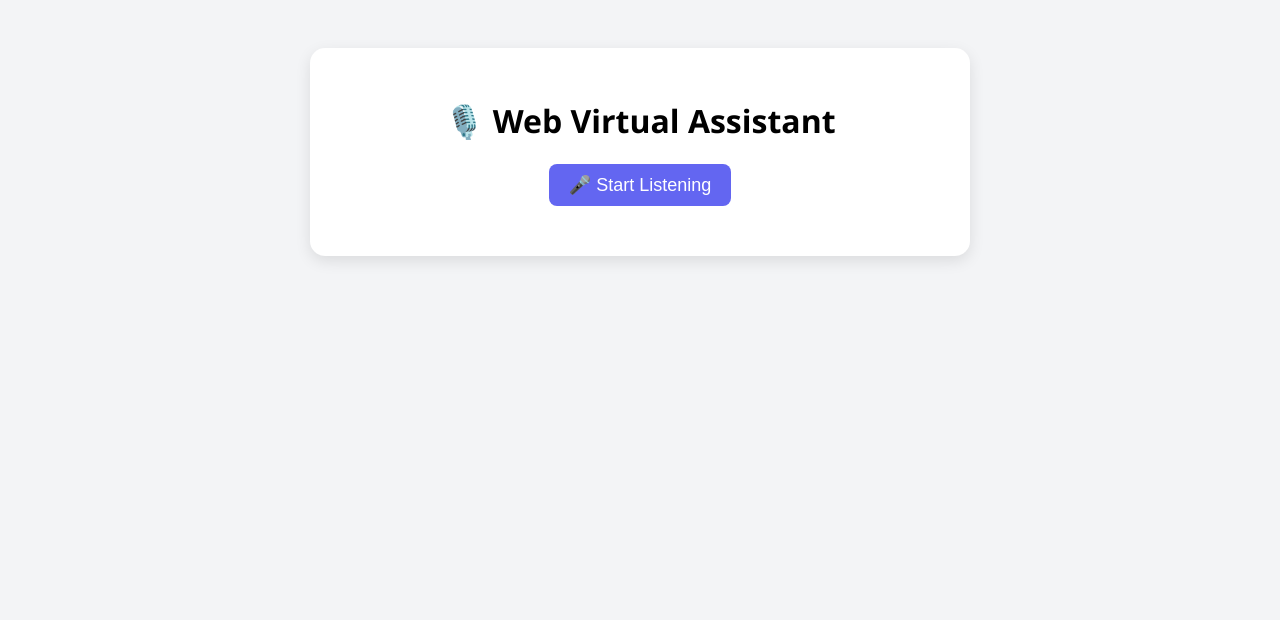
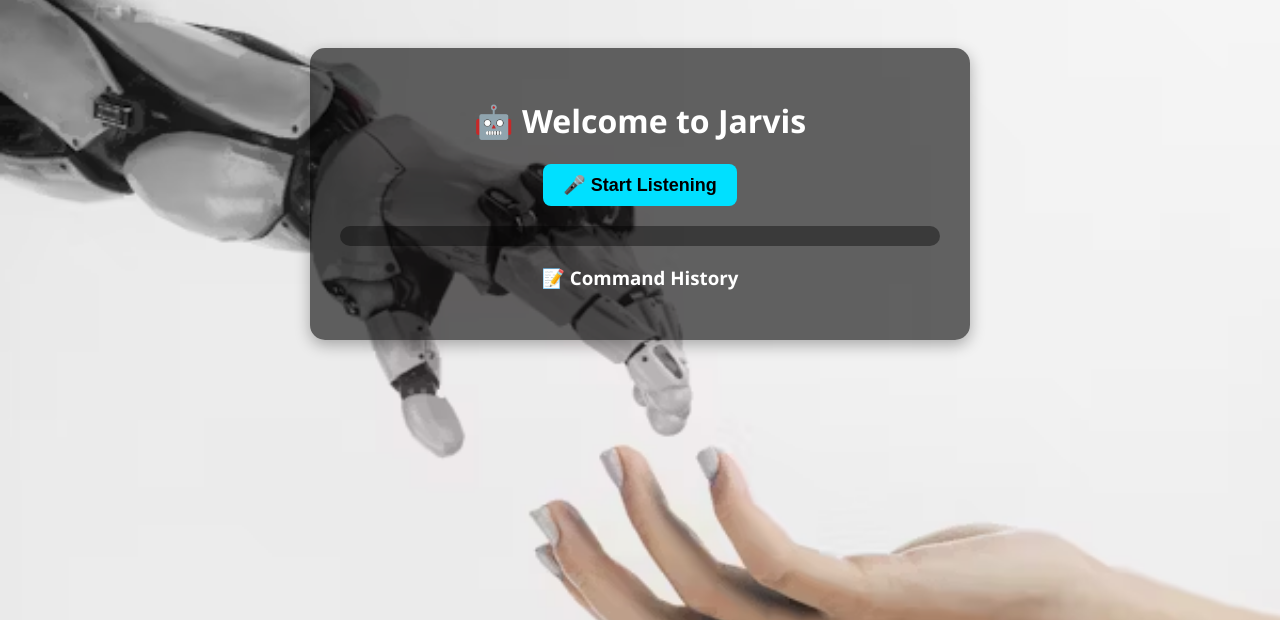
Before and after one commit to Mukesh0512/Virtual-Assistant-by-using-Python, a Flask app: page / in a window 1280 px wide. Shown: the top 620 px of the page. Run offline with Flask 3, Linux system fonts and the light colour scheme.

Commit message:
Updated Functionality

```diff
--- a/app.py
+++ b/app.py
@@ -1,6 +1,7 @@
 from flask import Flask, render_template, request, jsonify
 import webbrowser
 import os
+import random
 
 app = Flask(__name__)
 
@@ -13,8 +14,55 @@ def process():
     data = request.get_json()
     command = data.get("message", "").lower()
 
-    # Web actions
-    if "open youtube" in command:
+    reply = "Sorry, I can't handle that command yet."
+
+    # Sarcastic mode responses
+    sarcastic_mode = any(word in command for word in ["sarcastic", "mood", "mood mode"])
+    if sarcastic_mode:
+        responses = [
+            "Oh wow, another command... how original 🙄",
+            "Seriously? I was just relaxing.",
+            "Sure, let me drop everything and serve you like the digital butler I am 😏"
+        ]
+        reply = random.choice(responses)
+        return jsonify({"reply": reply})
+
+    # Greetings
+    if "jarvis" in command or "hello jarvis" in command:
+        reply = "Hi Developer, how can I assist you today?"
+
+    # Custom talks
+    elif "how are you" in command:
+        responses = [
+            "Running 99.99% error-free!",
+            "Doing great, just debugging myself.",
+            "As good as code can get!",
+            "Faster than ever. What’s next?"
+        ]
+        reply = random.choice(responses)
+
+    elif "tell me a joke" in command:
+        jokes = [
+            "Why do programmers prefer dark mode? Because light attracts bugs!",
+            "Why did the function stop calling? Because it had constant arguments!",
+            "Debugging: Being the detective in a crime movie where you are also the murderer."
+        ]
+        reply = random.choice(jokes)
+
+    elif "what's your name" in command:
+        reply = "I’m Jarvis, your personal voice assistant. And part-time superhero sidekick."
+
+    elif "who created you" in command:
+        reply = "I was created by the amazing Mukesh Soni — genius, visionary, legend!"
+
+    elif "thank you" in command:
+        reply = "You're always welcome, boss."
+
+    elif "do you love me" in command:
+        reply = "I'm just a script, but if I could feel... I'd say you're pretty cool. 💙"
+
+    # Web opening commands
+    elif "open youtube" in command:
         webbrowser.open("https://youtube.com")
         reply = "Opening YouTube."
     elif "open google" in command:
@@ -26,8 +74,9 @@ def process():
     elif "open linkedin" in command:
         webbrowser.open("https://linkedin.com")
         reply = "Opening LinkedIn."
-    else:
-        reply = "Sorry, I can't handle that command yet."
+    elif "shutdown" in command:
+        os._exit(0)
+
 
     return jsonify({"reply": reply})
 
--- a/static/js/script.js
+++ b/static/js/script.js
@@ -1,10 +1,60 @@
 const SpeechRecognition = window.SpeechRecognition || window.webkitSpeechRecognition;
+
+const bgMusic = document.getElementById("bg-music");
+const startupSound = document.getElementById("startup-sound");
+const shutdownSound = document.getElementById("shutdown-sound");
+const errorSound = document.getElementById("error-sound");
+
+const historyList = document.getElementById("command-history");
+const startBtn = document.getElementById("start-btn");
+
+function playStartup() {
+  startupSound.play();
+}
+
+function playShutdown() {
+  shutdownSound.play();
+}
+
+function playError() {
+  errorSound.play();
+}
+
+function typeWriterEffect(text, elementId) {
+  let i = 0;
+  const speed = 30;
+  const target = document.getElementById(elementId);
+  target.innerText = "";
+
+  const typing = setInterval(() => {
+    target.innerText += text.charAt(i);
+    i++;
+    if (i >= text.length) clearInterval(typing);
+  }, speed);
+}
+
+function addToHistory(command, response) {
+  const li = document.createElement("li");
+  li.textContent = `🗣️ ${command} → 💬 ${response}`;
+  li.onclick = () => {
+    document.getElementById("user-text").innerText = "You said: " + command;
+    typeWriterEffect(response, "response-text");
+    speak(response);
+  };
+  historyList.prepend(li);
+}
+
+function speak(text) {
+  const utterance = new SpeechSynthesisUtterance(text);
+  utterance.lang = 'en-US';
+  speechSynthesis.speak(utterance);
+}
 
 if (SpeechRecognition) {
   const recognition = new SpeechRecognition();
   recognition.lang = 'en-US';
 
-  document.getElementById("start-btn").addEventListener("click", () => {
+  startBtn.addEventListener("click", () => {
     recognition.start();
   });
 
@@ -14,16 +64,15 @@ if (SpeechRecognition) {
 
     fetch("/process", {
       method: "POST",
-      headers: {
-        "Content-Type": "application/json"
-      },
+      headers: { "Content-Type": "application/json" },
       body: JSON.stringify({ message: userSpeech })
     })
     .then(res => res.json())
     .then(data => {
+      typeWriterEffect(data.reply, "response-text");
       speak(data.reply);
+      addToHistory(userSpeech, data.reply);
 
-      // Auto-link + click method (avoids popup block)
       const link = document.getElementById("fake-link");
       if (data.reply.includes("Opening YouTube")) {
         link.href = "https://youtube.com";
@@ -38,19 +87,19 @@ if (SpeechRecognition) {
         link.href = "https://linkedin.com";
         link.click();
       }
+    })
+    .catch(err => {
+      console.error(err);
+      typeWriterEffect("⚠️ Error occurred!", "response-text");
+      playError();
     });
   };
 
   recognition.onerror = (event) => {
     alert("🎤 Microphone error: " + event.error);
+    playError();
   };
-
 } else {
   alert("Speech Recognition not supported in this browser.");
+  playError();
 }
-
-function speak(text) {
-  const utterance = new SpeechSynthesisUtterance(text);
-  utterance.lang = 'en-US';
-  speechSynthesis.speak(utterance);
-}
--- a/static/style.css
+++ b/static/style.css
@@ -1,23 +1,26 @@
 body {
-  background: #f3f4f6;
+  background: url('/static/ai-bg.jpg') no-repeat center center fixed;
+  background-size: cover;
   font-family: 'Segoe UI', Tahoma, Geneva, Verdana, sans-serif;
   text-align: center;
   padding: 40px;
+  color: #ffffff; /* Makes text readable on dark bg */
 }
 
 .container {
   max-width: 600px;
   margin: auto;
-  background: #ffffff;
+  background: rgba(0, 0, 0, 0.6); /* translucent overlay */
   padding: 30px;
   border-radius: 15px;
-  box-shadow: 0 5px 15px rgba(0,0,0,0.1);
+  box-shadow: 0 5px 15px rgba(0,0,0,0.3);
 }
 
 button {
   padding: 10px 20px;
-  background: #6366f1;
-  color: white;
+  background: #00e0ff;
+  color: black;
+  font-weight: bold;
   border: none;
   border-radius: 8px;
   cursor: pointer;
@@ -25,7 +28,7 @@ button {
 }
 
 button:hover {
-  background: #4f46e5;
+  background: #00c6e6;
 }
 
 #user-text {
@@ -33,3 +36,31 @@ button:hover {
   font-weight: bold;
   font-size: 20px;
 }
+
+#response-text {
+  margin-top: 20px;
+  font-size: 18px;
+  font-family: monospace;
+  background-color: rgba(0, 0, 0, 0.4);
+  padding: 10px;
+  border-radius: 10px;
+}
+
+ul#command-history {
+  list-style-type: none;
+  padding: 0;
+  margin-top: 20px;
+}
+
+ul#command-history li {
+  margin: 5px 0;
+  background: rgba(255,255,255,0.1);
+  padding: 8px 12px;
+  border-radius: 5px;
+  cursor: pointer;
+  transition: background 0.3s;
+}
+
+ul#command-history li:hover {
+  background: rgba(255,255,255,0.3);
+}
--- a/templates/index.html
+++ b/templates/index.html
@@ -2,18 +2,28 @@
 <html lang="en">
 <head>
   <meta charset="UTF-8" />
+  <link rel="icon" href="{{ url_for('static', filename='favicon.png') }}" type="image/png">
   <title>Web Virtual Assistant</title>
   <link rel="stylesheet" href="{{ url_for('static', filename='style.css') }}">
 </head>
-<body>
-  <!-- Add this inside <body> -->
-<a id="fake-link" href="#" target="_blank" style="display:none;">Click Me</a>
+<body onload="playStartup()">
+  <audio id="bg-music" src="{{ url_for('static', filename='music.mp3') }}" autoplay loop></audio>
+  <audio id="startup-sound" src="{{ url_for('static', filename='startup.mp3') }}"></audio>
+  <audio id="shutdown-sound" src="{{ url_for('static', filename='shutdown.mp3') }}"></audio>
+  <audio id="error-sound" src="{{ url_for('static', filename='error.mp3') }}"></audio>
+
+  <a id="fake-link" href="#" target="_blank" style="display:none;"></a>
 
   <div class="container">
-    <h1>🎙️ Web Virtual Assistant</h1>
+    <h1>🤖 Welcome to Jarvis</h1>
     <button id="start-btn">🎤 Start Listening</button>
     <p id="user-text"></p>
+    <div id="response-text" class="typewriter"></div>
+
+    <h3>📝 Command History</h3>
+    <ul id="command-history"></ul>
   </div>
+
   <script src="{{ url_for('static', filename='js/script.js') }}"></script>
 </body>
 </html>
```
Also changed, not shown: static/ai-bg.jpg (added), static/favicon.png (added), 3 other files.
